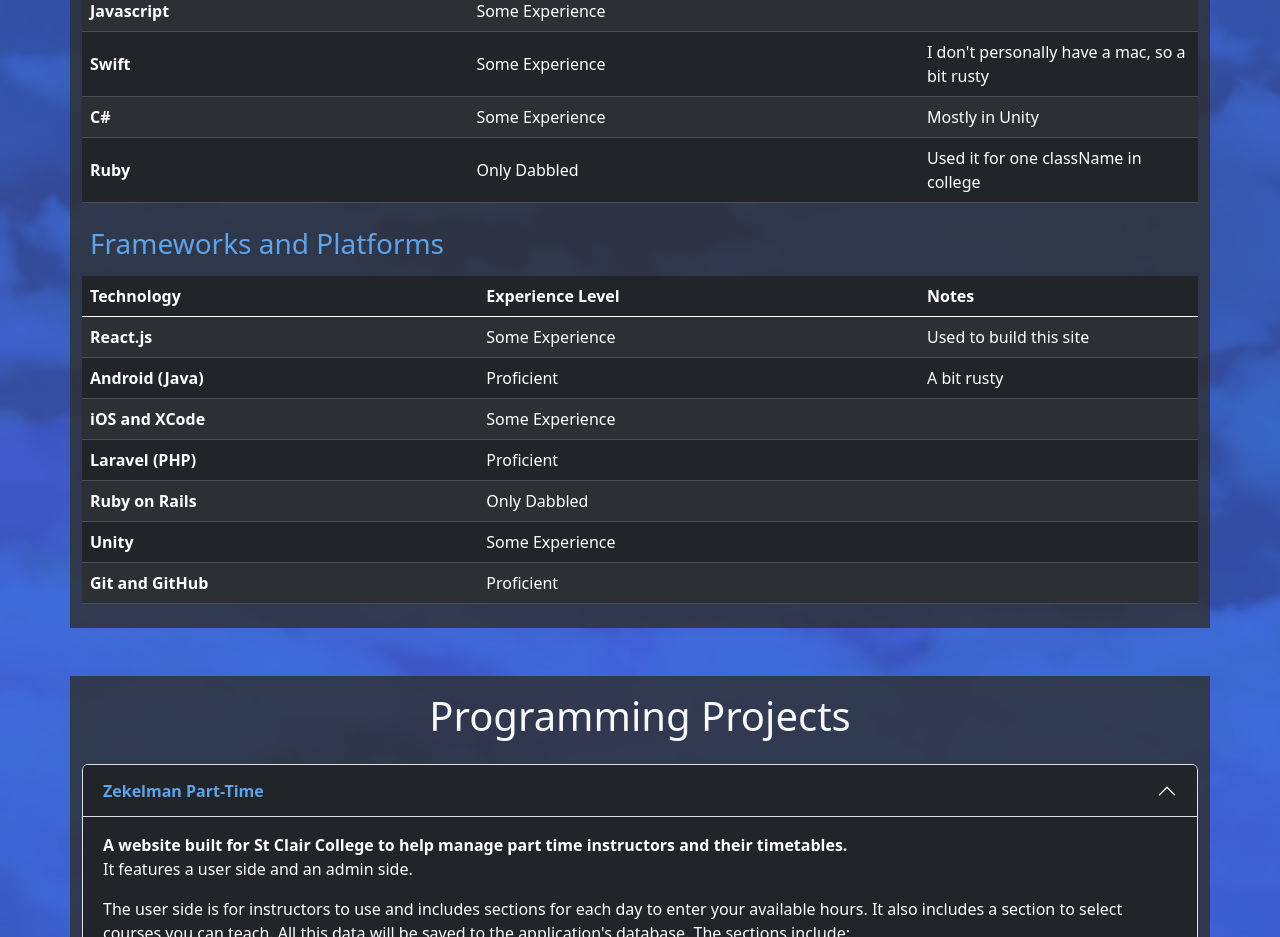
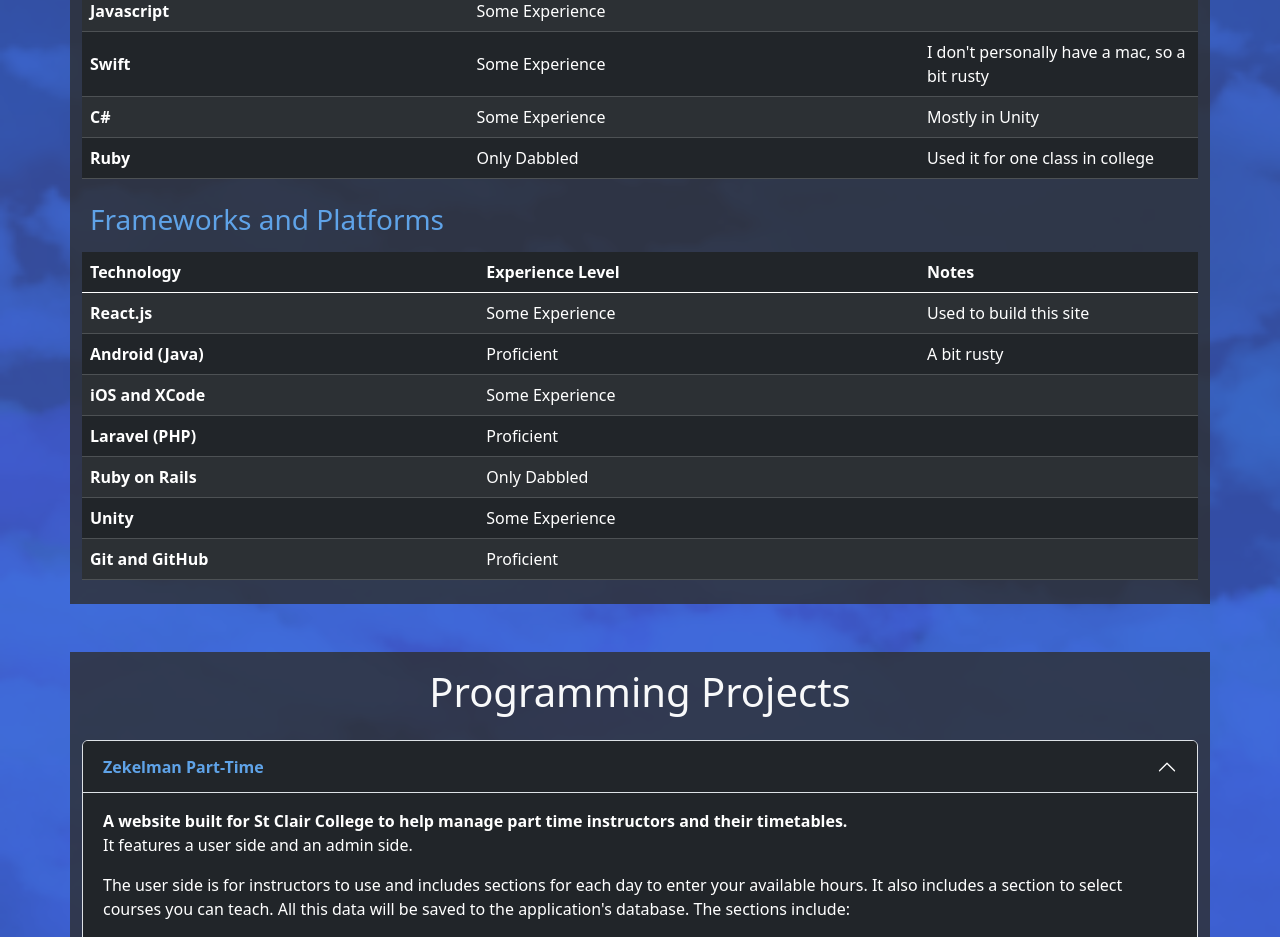
Before and after one commit to SaadMAmjad/SaadMAmjad.github.io, a React (Create React App) app: page / in a window 1280 px wide. Shown: the part 1240-2177 px from the top of the page. Built offline with nearby package versions, Linux system fonts and the light colour scheme.

Commit message:
Fixed a typo in the programming skills section

```diff
--- a/src/components/Home.js
+++ b/src/components/Home.js
@@ -111,7 +111,7 @@
                         <tr className='align-middle'>
                             <th scope="row">Ruby</th>
                             <td>Only Dabbled</td>
-                            <td>Used it for one className in college</td>
+                            <td>Used it for one class in college</td>
                         </tr>
                     </tbody>
                 </table>
```
